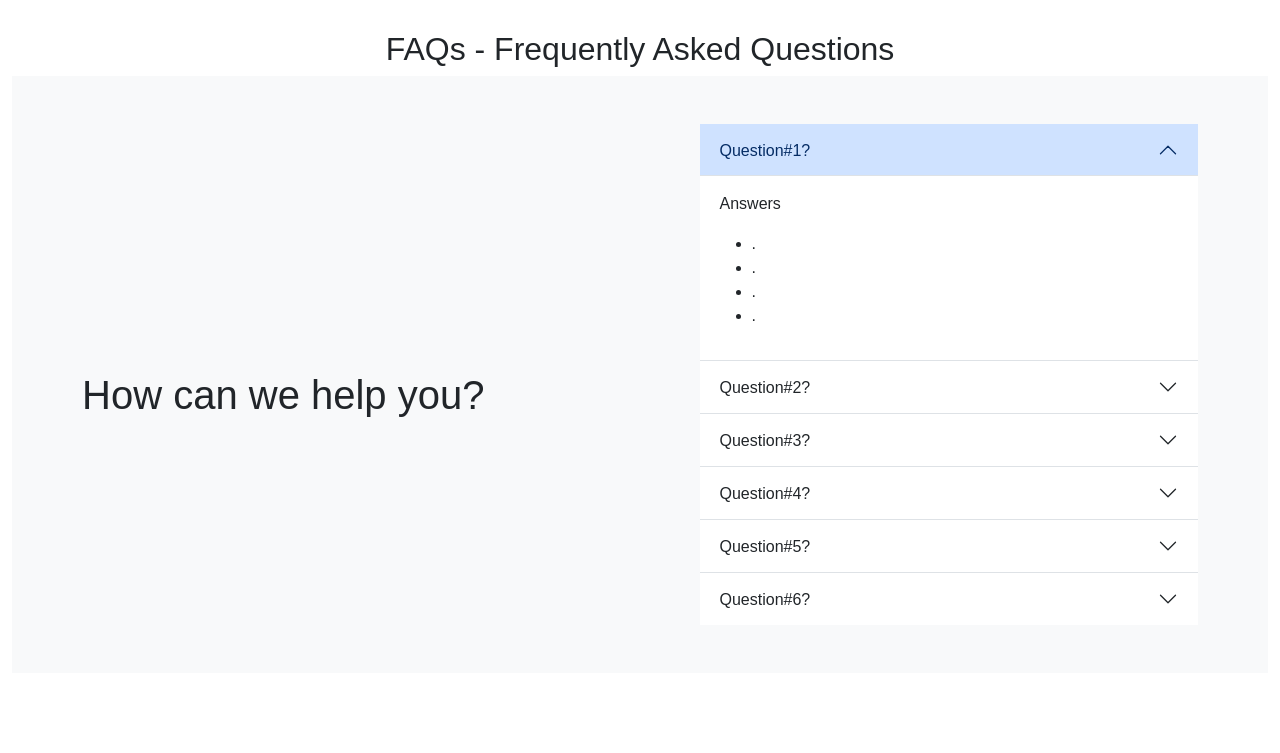
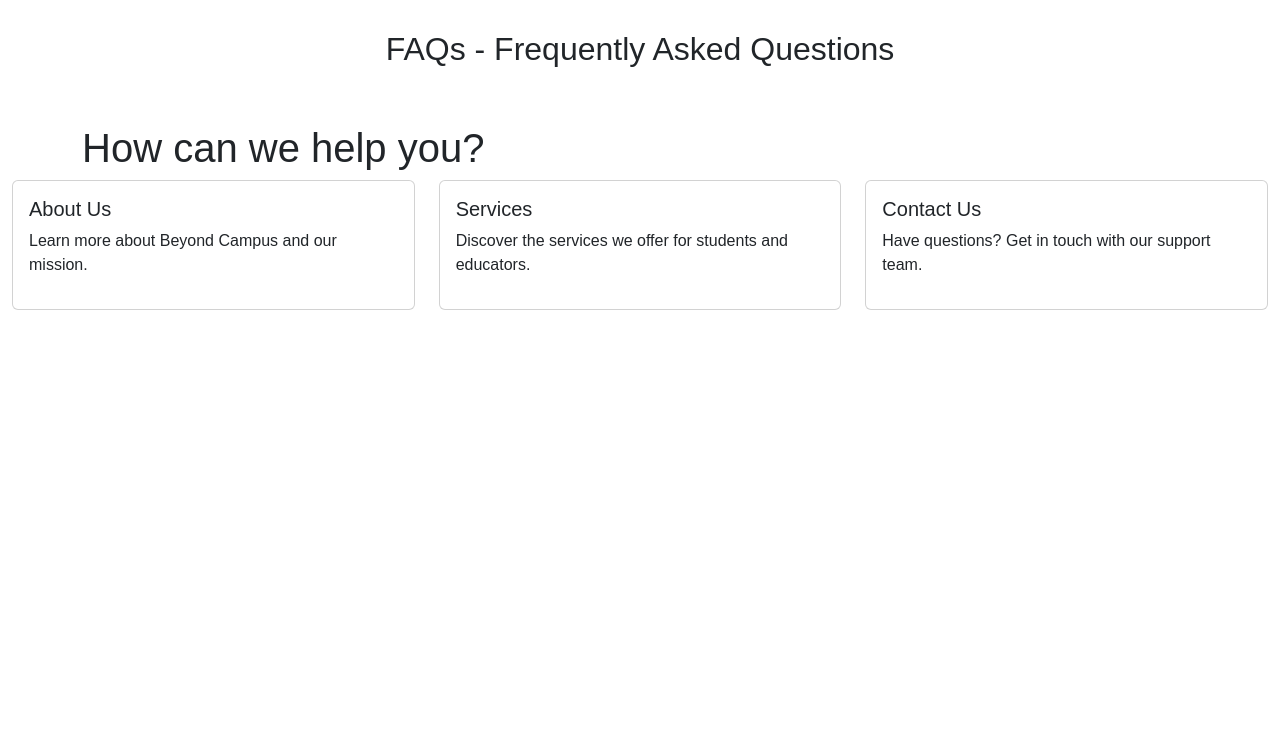
Before and after one commit to AjaXsb/beyond_campus, a Django app: template beyondCampus/templates/FAQ.html in a window 1280 px wide. Shown: the part 104-857 px from the top of the page. After the commit the page ends 414 px from the top, so only its background shows below. Run offline with Django 4.2, Linux system fonts and the light colour scheme; the template is opened without the code that fills it, so the values that code supplies are empty; parts of the project's set-up code (start-up, migrations or seed data) failed here and were passed over.

Commit message:
Update FAQ.html

```diff
--- a/beyondCampus/templates/FAQ.html
+++ b/beyondCampus/templates/FAQ.html
@@ -1,8 +1,10 @@
+<!DOCTYPE html>
+<html lang="en">
 <head>
     <meta charset="UTF-8">
     <meta name="viewport" content="width=device-width, initial-scale=1.0">
-    <title>{% block title %}Beyond Campus{% endblock %}</title>
-    <!-- Bootstrap CSS -->
+    <title>{% block title %}FAQs - Beyond Campus{% endblock %}</title>
+    <!-- Bootstrap CSS (Used for styling only) -->
     <link href="https://cdn.jsdelivr.net/npm/bootstrap@5.3.0-alpha1/dist/css/bootstrap.min.css" rel="stylesheet">
     <!-- Custom CSS -->
     <style>
@@ -18,7 +20,6 @@
         padding: 20px 0;
         text-align: center;
       }
-
       main {
         flex: 1;
         padding: 30px;
@@ -31,8 +32,19 @@
         text-align: center;
         width: 100%;
       }
+      .faq-question {
+        cursor: pointer;
+        padding: 5px;
+        background-color: #e7e7e7;
+        margin-bottom: 5px;
+      }
+      .faq-answer {
+        display: none;
+        padding: 5px;
+        background-color: #f8f9fa;
+        border: 1px solid #ddd;
+      }
     </style>
-
 </head>
 <body>
 
@@ -41,8 +53,6 @@
 </header>
 <main class="container-fluid">
   <h2 class="row justify-content-center"> FAQs - Frequently Asked Questions</h2>
-              <!-- FAQ 1 - Bootstrap Brain Component -->
-<section class="bg-light py-3 py-md-5">
   <div class="container">
     <div class="row gy-5 gy-lg-0 align-items-lg-center">
       <div class="col-12 col-lg-6">
@@ -51,127 +61,83 @@
       <div class="col-12 col-lg-6">
         <div class="row justify-content-xl-end">
           <div class="col-12 col-xl-11">
-              <div class="accordion accordion-flush" id="accordionExample">
-                <div class="accordion-item">
-                  <h2 class="accordion-header" id="headingOne">
-                    <button class="accordion-button" type="button" data-bs-toggle="collapse" data-bs-target="#collapseOne" aria-expanded="true" aria-controls="collapseOne">
-                      Question#1?
-                    </button>
-                  </h2>
-                  <div id="collapseOne" class="accordion-collapse collapse show" aria-labelledby="headingOne" data-bs-parent="#accordionExample">
-                    <div class="accordion-body">
-                      <p>Answers</p>
-                      <ul>
-                        <li>.</li>
-                        <li>.</li>
-                        <li>.</li>
-                        <li>.</li>
-                      </ul>
+            {% for faq in faqs %}
+            <div class="faq-item">
+              <div class="faq-question" onclick="toggleAnswer('answer{{ faq.id }}')">
+                {{ faq.question }}
+              </div>
+              <div class="faq-answer" id="answer{{ faq.id }}">
+                <p>{{ faq.answer }}</p>
               </div>
             </div>
-                </div>
-                <div class="accordion-item">
-                  <h2 class="accordion-header" id="headingTwo">
-                    <button class="accordion-button collapsed" type="button" data-bs-toggle="collapse" data-bs-target="#collapseTwo" aria-expanded="false" aria-controls="collapseTwo">
-                      Question#2?
-                    </button>
-                  </h2>
-                  <div id="collapseTwo" class="accordion-collapse collapse" aria-labelledby="headingTwo" data-bs-parent="#accordionExample">
-                    <div class="accordion-body">
-                        <p>Answers</p>
-                        <ul>
-                          <li>.</li>
-                          <li>.</li>
-                          <li>.</li>
-                          <li>.</li>
-                        </ul>
-                    </div>
-                  </div>
-                </div>
-                <div class="accordion-item">
-                  <h2 class="accordion-header" id="headingThree">
-                    <button class="accordion-button collapsed" type="button" data-bs-toggle="collapse" data-bs-target="#collapseThree" aria-expanded="false" aria-controls="collapseThree">
-                      Question#3?
-                    </button>
-                  </h2>
-                  <div id="collapseThree" class="accordion-collapse collapse" aria-labelledby="headingThree" data-bs-parent="#accordionExample">
-                    <div class="accordion-body">
-                      <p>Answers</p>
-                      <ul>
-                        <li>.</li>
-                        <li>.</li>
-                        <li>.</li>
-                        <li>.</li>
-                      </ul>
-                    </div>
-                  </div>
-                </div>
-                <div class="accordion-item">
-                    <h2 class="accordion-header" id="headinFour">
-                      <button class="accordion-button collapsed" type="button" data-bs-toggle="collapse" data-bs-target="#collapseFour" aria-expanded="false" aria-controls="collapseThree">
-                        Question#4?
-                      </button>
-                    </h2>
-                    <div id="collapseFour" class="accordion-collapse collapse" aria-labelledby="headingFour" data-bs-parent="#accordionExample">
-                      <div class="accordion-body">
-                        <p>Answers</p>
-                        <ul>
-                          <li>.</li>
-                          <li>.</li>
-                          <li>.</li>
-                          <li>.</li>
-                        </ul>
-                      </div>
-                    </div>
-                  </div>
-                  <div class="accordion-item">
-                    <h2 class="accordion-header" id="headingFive">
-                      <button class="accordion-button collapsed" type="button" data-bs-toggle="collapse" data-bs-target="#collapseFive" aria-expanded="false" aria-controls="collapseThree">
-                        Question#5?
-                      </button>
-                    </h2>
-                    <div id="collapseThree" class="accordion-collapse collapse" aria-labelledby="headingFive" data-bs-parent="#accordionExample">
-                      <div class="accordion-body">
-                        <p>Answers</p>
-                        <ul>
-                          <li>.</li>
-                          <li>.</li>
-                          <li>.</li>
-                          <li>.</li>
-                        </ul>
-                      </div>
-                    </div>
-                  </div>
-                  <div class="accordion-item">
-                    <h2 class="accordion-header" id="headingSix">
-                      <button class="accordion-button collapsed" type="button" data-bs-toggle="collapse" data-bs-target="#collapseSix" aria-expanded="false" aria-controls="collapseThree">
-                        Question#6?
-                      </button>
-                    </h2>
-                    <div id="collapseSix" class="accordion-collapse collapse" aria-labelledby="headingSix" data-bs-parent="#accordionExample">
-                      <div class="accordion-body">
-                        <p>Answers</p>
-                        <ul>
-                          <li>.</li>
-                          <li>.</li>
-                          <li>.</li>
-                          <li>.</li>
-                        </ul>
+            {% endfor %}
           </div>
         </div>
       </div>
     </div>
   </div>
+  <div class="row">
+    <div class="col-12 col-md-4 mb-3">
+      <div class="card h-100" onclick="toggleCard('aboutInfo')">
+        <div class="card-body">
+          <h5 class="card-title">About Us</h5>
+          <div id="aboutInfo" class="card-info">
+            <p>Learn more about Beyond Campus and our mission.</p>
           </div>
         </div>
       </div>
     </div>
-  </section>
-      </main>
+    <div class="col-12 col-md-4 mb-3">
+      <div class="card h-100" onclick="toggleCard('servicesInfo')">
+        <div class="card-body">
+          <h5 class="card-title">Services</h5>
+          <div id="servicesInfo" class="card-info">
+            <p>Discover the services we offer for students and educators.</p>
+          </div>
+        </div>
+      </div>
+    </div>
+    <div class="col-12 col-md-4 mb-3">
+      <div class="card h-100" onclick="toggleCard('contactInfo')">
+        <div class="card-body">
+          <h5 class="card-title">Contact Us</h5>
+          <div id="contactInfo" class="card-info">
+            <p>Have questions? Get in touch with our support team.</p>
+          </div>
+        </div>
+      </div>
+    </div>
+  </div>
 
+
+
+
+<script>
+function toggleAnswer(id) {
+  var answer = document.getElementById(id);
+  if (answer.style.display === 'none') {
+    answer.style.display = 'block';
+  } else {
+    answer.style.display = 'none';
+  }
+}
+</script>
+<script>
+  function toggleCard(infoId) {
+    var info = document.getElementById(infoId);
+    if (info.style.display === 'none' || !info.style.display) {
+      info.style.display = 'block';
+    } else {
+      info.style.display = 'none';
+    }
+  }
+</script>
+
+<!-- Bootstrap's JS is not needed for the toggle functionality, you can remove it if you're not using Bootstrap components elsewhere -->
 <!-- Bootstrap Bundle with Popper -->
-  <script src="https://cdn.jsdelivr.net/npm/bootstrap@5.3.0-alpha1/dist/js/bootstrap.bundle.min.js"></script>
-  <!-- jQuery -->
+<script src="https://cdn.jsdelivr.net/npm/@popperjs/core@2.11.6/dist/umd/popper.min.js"></script>
+<script src="https://cdn.jsdelivr.net/npm/bootstrap@5.3.0-alpha1/dist/js/bootstrap.min.js"></script>
+<!-- jQuery is not needed for this functionality and can be removed if not used elsewhere -->
 <script src="https://ajax.googleapis.com/ajax/libs/jquery/3.6.0/jquery.min.js"></script>
 </body>
 </html>
```
Lines whose indentation alone changed are shown as unchanged.
